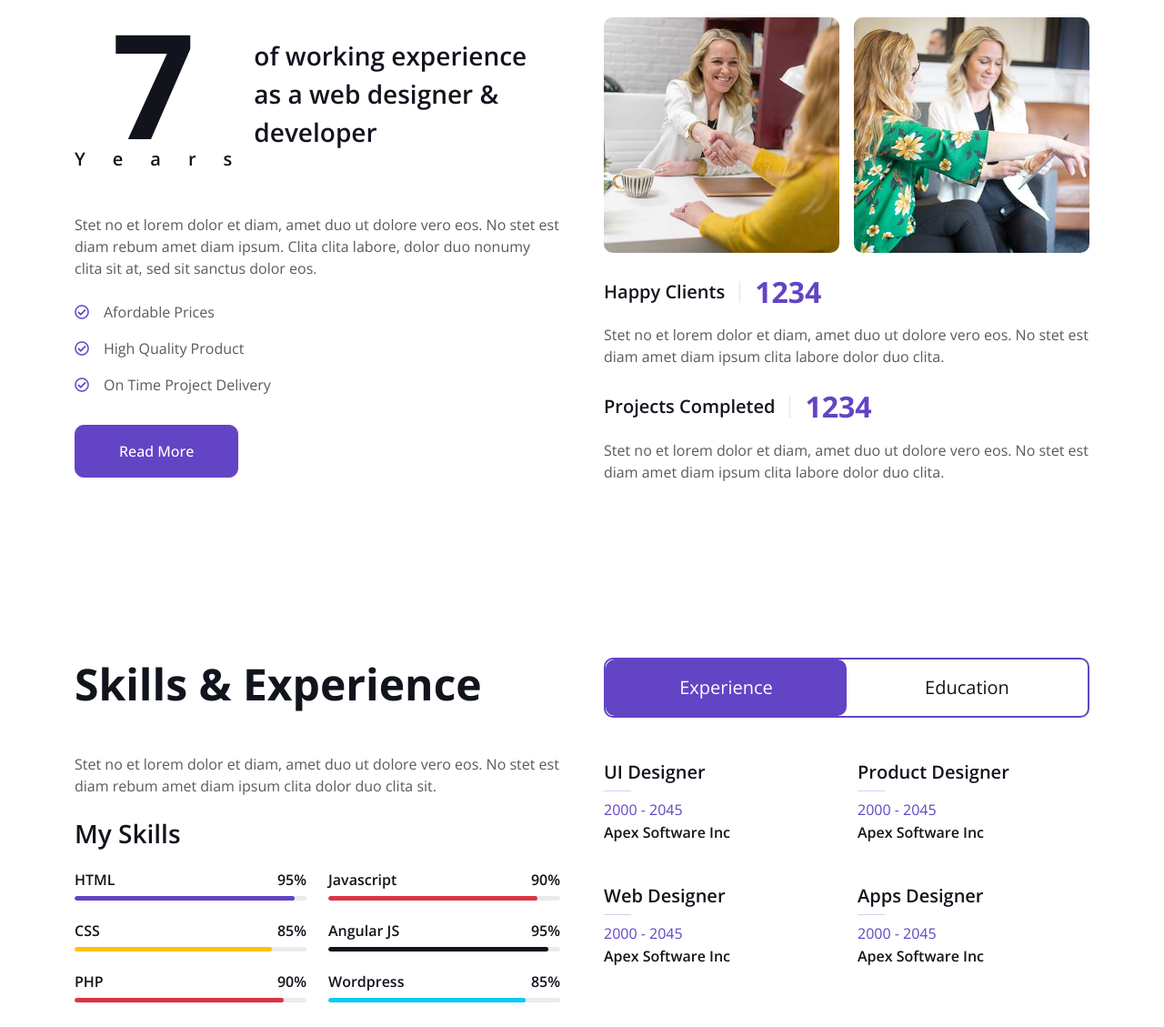
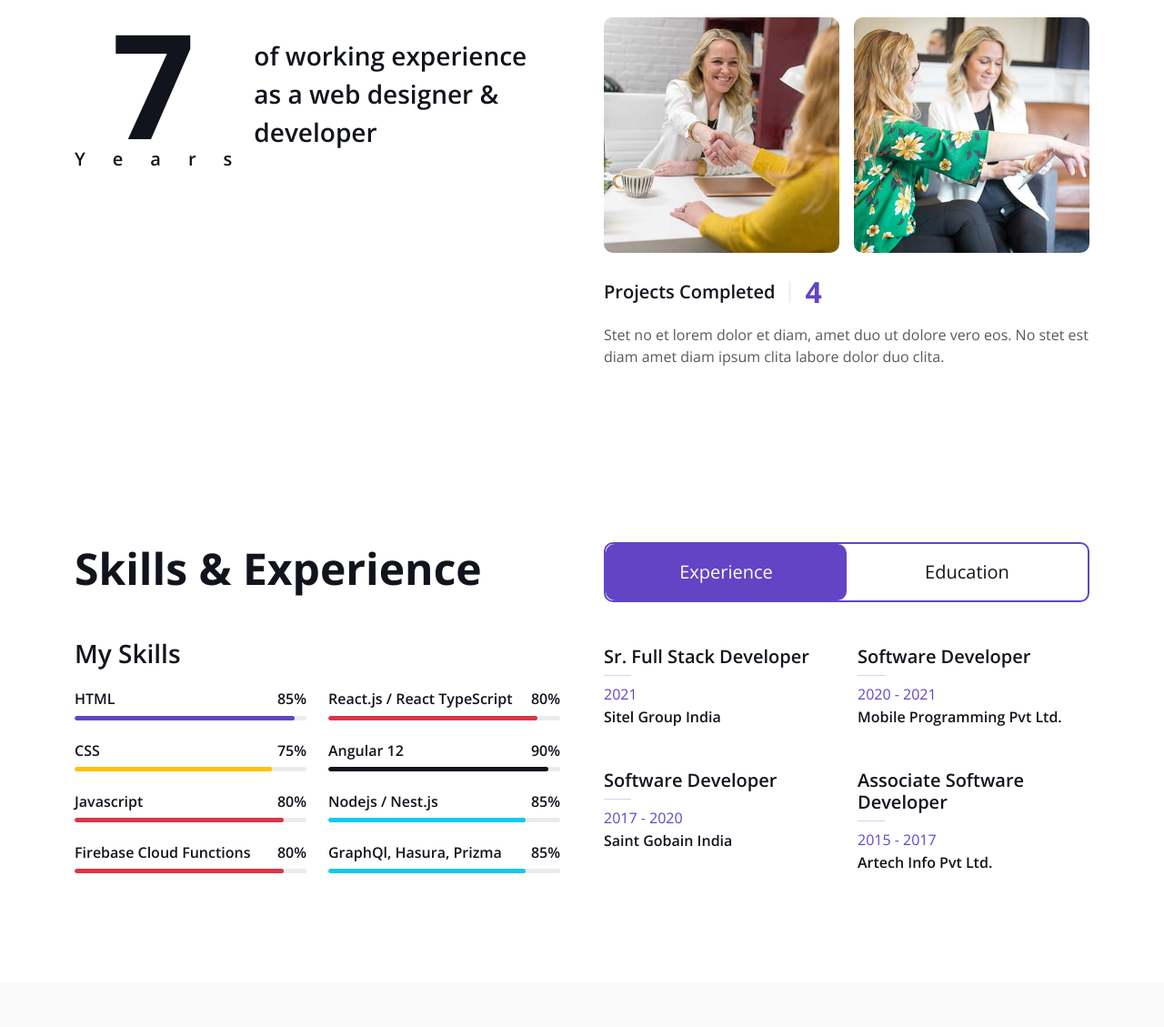
Before and after one commit to rambhual/ramprits-portfolio, a plain HTML site: page index.html in a window 1280 px wide. Shown: the part 863-1992 px from the top of the page at 91% size. Drawn offline with nearby package versions, Linux system fonts and the light colour scheme.

Commit message:
added some code

```diff
--- a/index.html
+++ b/index.html
@@ -76,7 +76,7 @@
                     <h3 class="text-primary mb-3">I'm</h3>
                     <h1 class="display-3 mb-3">Ramprit Sahani</h1>
                     <h2 class="typed-text-output d-inline"></h2>
-                    <div class="typed-text d-none">Web Developer,Web Designer, Front End Developer,Back End Developer,Apps Developer</div>
+                    <div class="typed-text d-none">Web Developer, Web Designer, Front End Developer,Back End Developer,Apps Developer</div>
                     <div class="d-flex align-items-center pt-5">
                         <a href="" class="btn btn-primary py-3 px-4 me-5">Download CV</a>
                         <button type="button" class="btn-play" data-bs-toggle="modal"
@@ -128,11 +128,6 @@
                         </div>
                         <h3 class="lh-base mb-0">of working experience as a web designer & developer</h3>
                     </div>
-                    <p class="mb-4">Stet no et lorem dolor et diam, amet duo ut dolore vero eos. No stet est diam rebum amet diam ipsum. Clita clita labore, dolor duo nonumy clita sit at, sed sit sanctus dolor eos.</p>
-                    <p class="mb-3"><i class="far fa-check-circle text-primary me-3"></i>Afordable Prices</p>
-                    <p class="mb-3"><i class="far fa-check-circle text-primary me-3"></i>High Quality Product</p>
-                    <p class="mb-3"><i class="far fa-check-circle text-primary me-3"></i>On Time Project Delivery</p>
-                    <a class="btn btn-primary py-3 px-5 mt-3" href="">Read More</a>
                 </div>
                 <div class="col-lg-6 wow fadeInUp" data-wow-delay="0.5s">
                     <div class="row g-3 mb-4">
@@ -144,13 +139,8 @@
                         </div>
                     </div>
                     <div class="d-flex align-items-center mb-3">
-                        <h5 class="border-end pe-3 me-3 mb-0">Happy Clients</h5>
-                        <h2 class="text-primary fw-bold mb-0" data-toggle="counter-up">1234</h2>
-                    </div>
-                    <p class="mb-4">Stet no et lorem dolor et diam, amet duo ut dolore vero eos. No stet est diam amet diam ipsum clita labore dolor duo clita.</p>
-                    <div class="d-flex align-items-center mb-3">
                         <h5 class="border-end pe-3 me-3 mb-0">Projects Completed</h5>
-                        <h2 class="text-primary fw-bold mb-0" data-toggle="counter-up">1234</h2>
+                        <h2 class="text-primary fw-bold mb-0" data-toggle="counter-up">4</h2>
                     </div>
                     <p class="mb-0">Stet no et lorem dolor et diam, amet duo ut dolore vero eos. No stet est diam amet diam ipsum clita labore dolor duo clita.</p>
                 </div>
@@ -166,14 +156,13 @@
             <div class="row g-5">
                 <div class="col-lg-6 wow fadeInUp" data-wow-delay="0.1s">
                     <h1 class="display-5 mb-5">Skills & Experience</h1>
-                    <p class="mb-4">Stet no et lorem dolor et diam, amet duo ut dolore vero eos. No stet est diam rebum amet diam ipsum clita dolor duo clita sit.</p>
                     <h3 class="mb-4">My Skills</h3>
                     <div class="row align-items-center">
                         <div class="col-md-6">
                             <div class="skill mb-4">
                                 <div class="d-flex justify-content-between">
                                     <h6 class="font-weight-bold">HTML</h6>
-                                    <h6 class="font-weight-bold">95%</h6>
+                                    <h6 class="font-weight-bold">85%</h6>
                                 </div>
                                 <div class="progress">
                                     <div class="progress-bar bg-primary" role="progressbar" aria-valuenow="95" aria-valuemin="0" aria-valuemax="100"></div>
@@ -182,7 +171,7 @@
                             <div class="skill mb-4">
                                 <div class="d-flex justify-content-between">
                                     <h6 class="font-weight-bold">CSS</h6>
-                                    <h6 class="font-weight-bold">85%</h6>
+                                    <h6 class="font-weight-bold">75%</h6>
                                 </div>
                                 <div class="progress">
                                     <div class="progress-bar bg-warning" role="progressbar" aria-valuenow="85" aria-valuemin="0" aria-valuemax="100"></div>
@@ -190,8 +179,17 @@
                             </div>
                             <div class="skill mb-4">
                                 <div class="d-flex justify-content-between">
-                                    <h6 class="font-weight-bold">PHP</h6>
-                                    <h6 class="font-weight-bold">90%</h6>
+                                    <h6 class="font-weight-bold">Javascript</h6>
+                                    <h6 class="font-weight-bold">80%</h6>
+                                </div>
+                                <div class="progress">
+                                    <div class="progress-bar bg-danger" role="progressbar" aria-valuenow="90" aria-valuemin="0" aria-valuemax="100"></div>
+                                </div>
+                            </div>
+                            <div class="skill mb-4">
+                                <div class="d-flex justify-content-between">
+                                    <h6 class="font-weight-bold">Firebase Cloud Functions</h6>
+                                    <h6 class="font-weight-bold">80%</h6>
                                 </div>
                                 <div class="progress">
                                     <div class="progress-bar bg-danger" role="progressbar" aria-valuenow="90" aria-valuemin="0" aria-valuemax="100"></div>
@@ -201,8 +199,8 @@
                         <div class="col-md-6">
                             <div class="skill mb-4">
                                 <div class="d-flex justify-content-between">
-                                    <h6 class="font-weight-bold">Javascript</h6>
-                                    <h6 class="font-weight-bold">90%</h6>
+                                    <h6 class="font-weight-bold">React.js / React TypeScript</h6>
+                                    <h6 class="font-weight-bold">80%</h6>
                                 </div>
                                 <div class="progress">
                                     <div class="progress-bar bg-danger" role="progressbar" aria-valuenow="90" aria-valuemin="0" aria-valuemax="100"></div>
@@ -210,8 +208,8 @@
                             </div>
                             <div class="skill mb-4">
                                 <div class="d-flex justify-content-between">
-                                    <h6 class="font-weight-bold">Angular JS</h6>
-                                    <h6 class="font-weight-bold">95%</h6>
+                                    <h6 class="font-weight-bold">Angular 12</h6>
+                                    <h6 class="font-weight-bold">90%</h6>
                                 </div>
                                 <div class="progress">
                                     <div class="progress-bar bg-dark" role="progressbar" aria-valuenow="95" aria-valuemin="0" aria-valuemax="100"></div>
@@ -219,7 +217,16 @@
                             </div>
                             <div class="skill mb-4">
                                 <div class="d-flex justify-content-between">
-                                    <h6 class="font-weight-bold">Wordpress</h6>
+                                    <h6 class="font-weight-bold">Nodejs / Nest.js</h6>
+                                    <h6 class="font-weight-bold">85%</h6>
+                                </div>
+                                <div class="progress">
+                                    <div class="progress-bar bg-info" role="progressbar" aria-valuenow="85" aria-valuemin="0" aria-valuemax="100"></div>
+                                </div>
+                            </div>
+                             <div class="skill mb-4">
+                                <div class="d-flex justify-content-between">
+                                    <h6 class="font-weight-bold">GraphQl, Hasura, Prizma</h6>
                                     <h6 class="font-weight-bold">85%</h6>
                                 </div>
                                 <div class="progress">
@@ -242,56 +249,44 @@
                         <div id="tab-1" class="tab-pane fade show p-0 active">
                             <div class="row gy-5 gx-4">
                                 <div class="col-sm-6">
-                                    <h5>UI Designer</h5>
+                                    <h5>Sr. Full Stack Developer</h5>
                                     <hr class="text-primary my-2">
-                                    <p class="text-primary mb-1">2000 - 2045</p>
-                                    <h6 class="mb-0">Apex Software Inc</h6>
+                                    <p class="text-primary mb-1">2021</p>
+                                    <h6 class="mb-0">Sitel Group India</h6>
                                 </div>
                                 <div class="col-sm-6">
-                                    <h5>Product Designer</h5>
+                                    <h5>Software Developer</h5>
                                     <hr class="text-primary my-2">
-                                    <p class="text-primary mb-1">2000 - 2045</p>
-                                    <h6 class="mb-0">Apex Software Inc</h6>
+                                    <p class="text-primary mb-1">2020 - 2021</p>
+                                    <h6 class="mb-0">Mobile Programming Pvt Ltd.</h6>
                                 </div>
                                 <div class="col-sm-6">
-                                    <h5>Web Designer</h5>
+                                    <h5>Software Developer</h5>
                                     <hr class="text-primary my-2">
-                                    <p class="text-primary mb-1">2000 - 2045</p>
-                                    <h6 class="mb-0">Apex Software Inc</h6>
+                                    <p class="text-primary mb-1">2017 - 2020</p>
+                                    <h6 class="mb-0">Saint Gobain India</h6>
                                 </div>
                                 <div class="col-sm-6">
-                                    <h5>Apps Designer</h5>
+                                    <h5>Associate Software Developer</h5>
                                     <hr class="text-primary my-2">
-                                    <p class="text-primary mb-1">2000 - 2045</p>
-                                    <h6 class="mb-0">Apex Software Inc</h6>
+                                    <p class="text-primary mb-1">2015 - 2017</p>
+                                    <h6 class="mb-0">Artech Info Pvt Ltd.</h6>
                                 </div>
                             </div>
                         </div>
                         <div id="tab-2" class="tab-pane fade show p-0">
                             <div class="row gy-5 gx-4">
                                 <div class="col-sm-6">
-                                    <h5>UI Design Course</h5>
+                                    <h5>Bachelor Of Computer Applications (BCA)</h5> </h5>
                                     <hr class="text-primary my-2">
-                                    <p class="text-primary mb-1">2000 - 2045</p>
-                                    <h6 class="mb-0">Cambridge University</h6>
+                                    <p class="text-primary mb-1">2017 - 2021</p>
+                                    <h6 class="mb-0">Tilak Maharastra Vidyapeeth</h6>
                                 </div>
                                 <div class="col-sm-6">
-                                    <h5>IOS Development</h5>
+                                    <h5>B'sc Math</h5>
                                     <hr class="text-primary my-2">
-                                    <p class="text-primary mb-1">2000 - 2045</p>
-                                    <h6 class="mb-0">Cambridge University</h6>
-                                </div>
-                                <div class="col-sm-6">
-                                    <h5>Web Design</h5>
-                                    <hr class="text-primary my-2">
-                                    <p class="text-primary mb-1">2000 - 2045</p>
-                                    <h6 class="mb-0">Cambridge University</h6>
-                                </div>
-                                <div class="col-sm-6">
-                                    <h5>Apps Design</h5>
-                                    <hr class="text-primary my-2">
-                                    <p class="text-primary mb-1">2000 - 2045</p>
-                                    <h6 class="mb-0">Cambridge University</h6>
+                                    <p class="text-primary mb-1">2009 - 2012</p>
+                                    <h6 class="mb-0">CMJ University</h6>
                                 </div>
                             </div>
                         </div>
```
